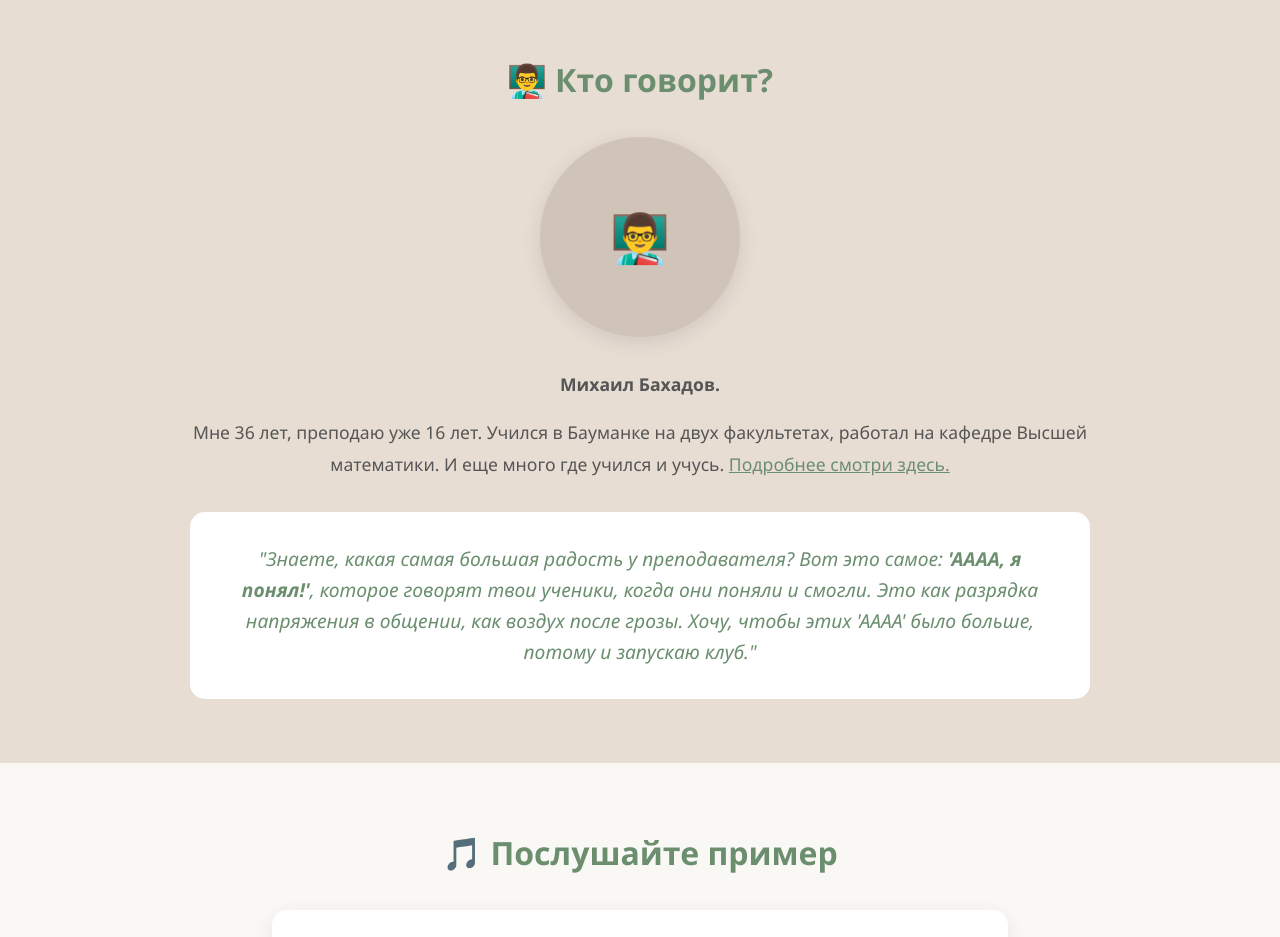
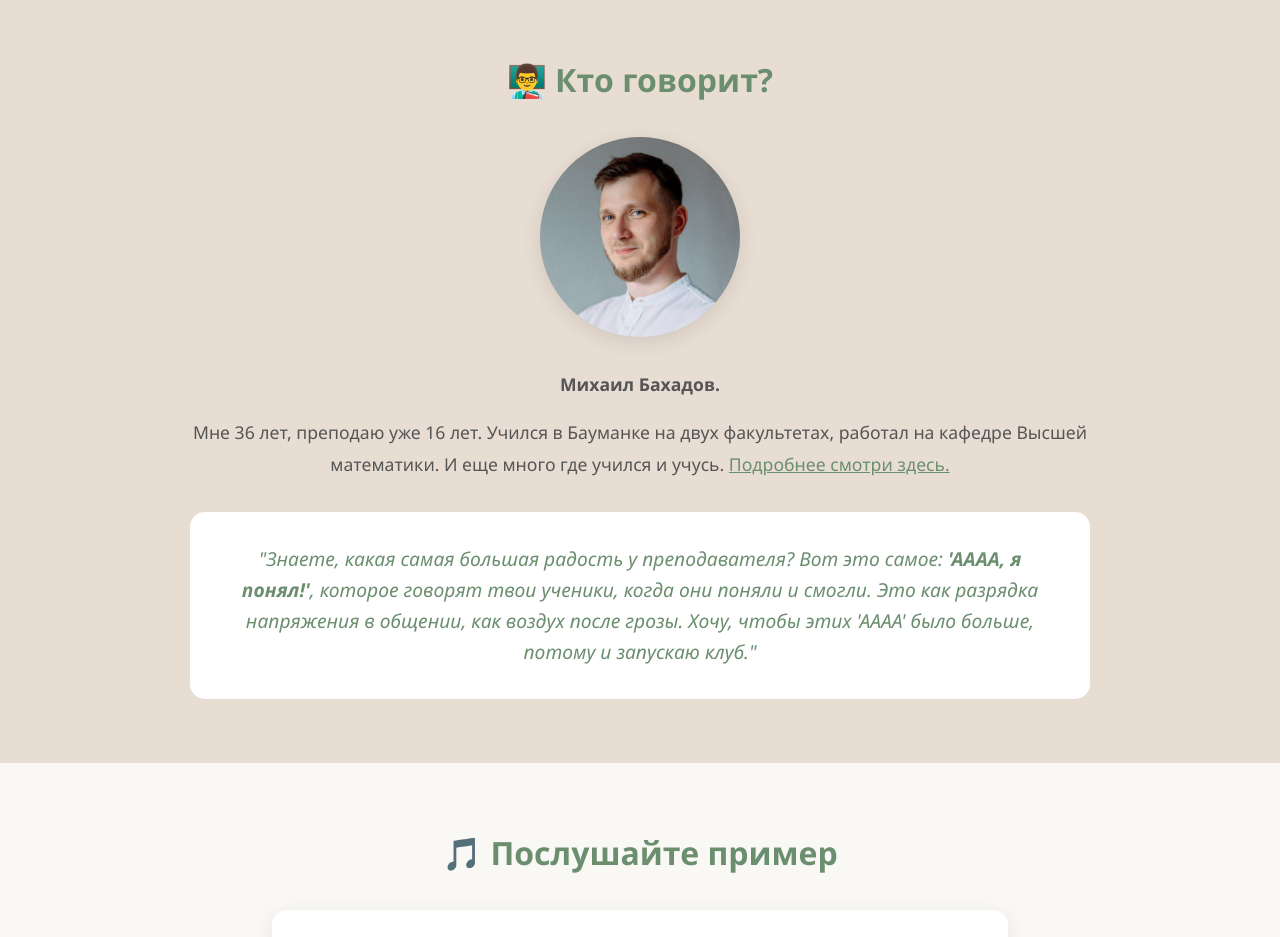
Before and after one commit to Jedimath7/EdMath-Roll, a plain HTML site: page parents.html in a window 1280 px wide. Shown: the part 2100-3037 px from the top of the page. Drawn offline with Linux system fonts and the light colour scheme.

Commit message:
Update parents.html

```diff
--- a/parents.html
+++ b/parents.html
@@ -476,9 +476,8 @@
             <h2>👨‍🏫 Кто говорит?</h2>
 
             <div class="author-photo">
-                👨‍🏫
-                <!-- Вставьте сюда изображение: <img src="your-photo.jpg" alt="Михаил Бахадов" style="width: 100%; height: 100%; object-fit: cover; border-radius: 50%;"> -->
-            </div>
+    <img src="photo.jpg" alt="Михаил Бахадов" style="width: 100%; height: 100%; object-fit: cover; border-radius: 50%;">
+</div>
 
             <p><strong>Михаил Бахадов.</strong></p>
             <p>Мне 36 лет, преподаю уже 16 лет. Учился в Бауманке на двух факультетах, работал на кафедре Высшей математики. И еще много где учился и учусь. <a href="https://t.me/math4people/10" target="_blank" style="color: #6B8E6F; text-decoration: underline;">Подробнее смотри здесь.</a></p>
```
